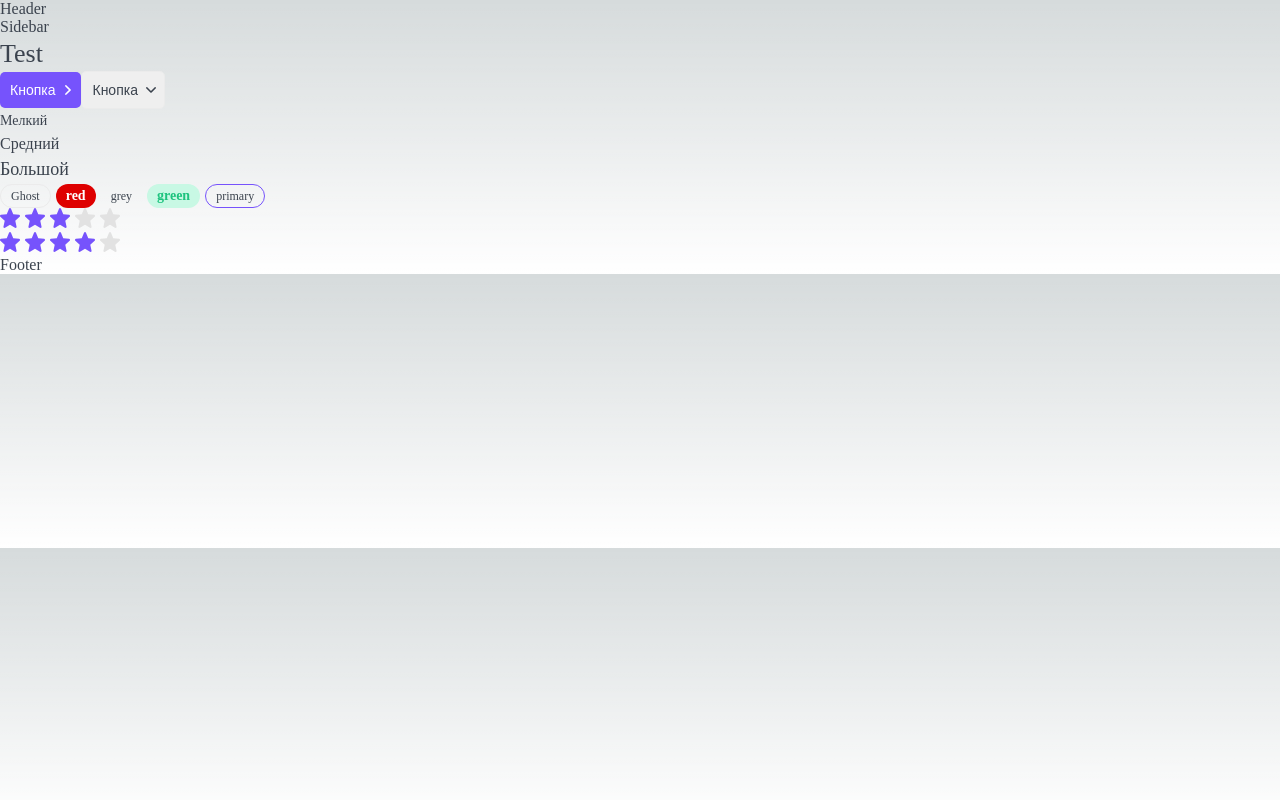
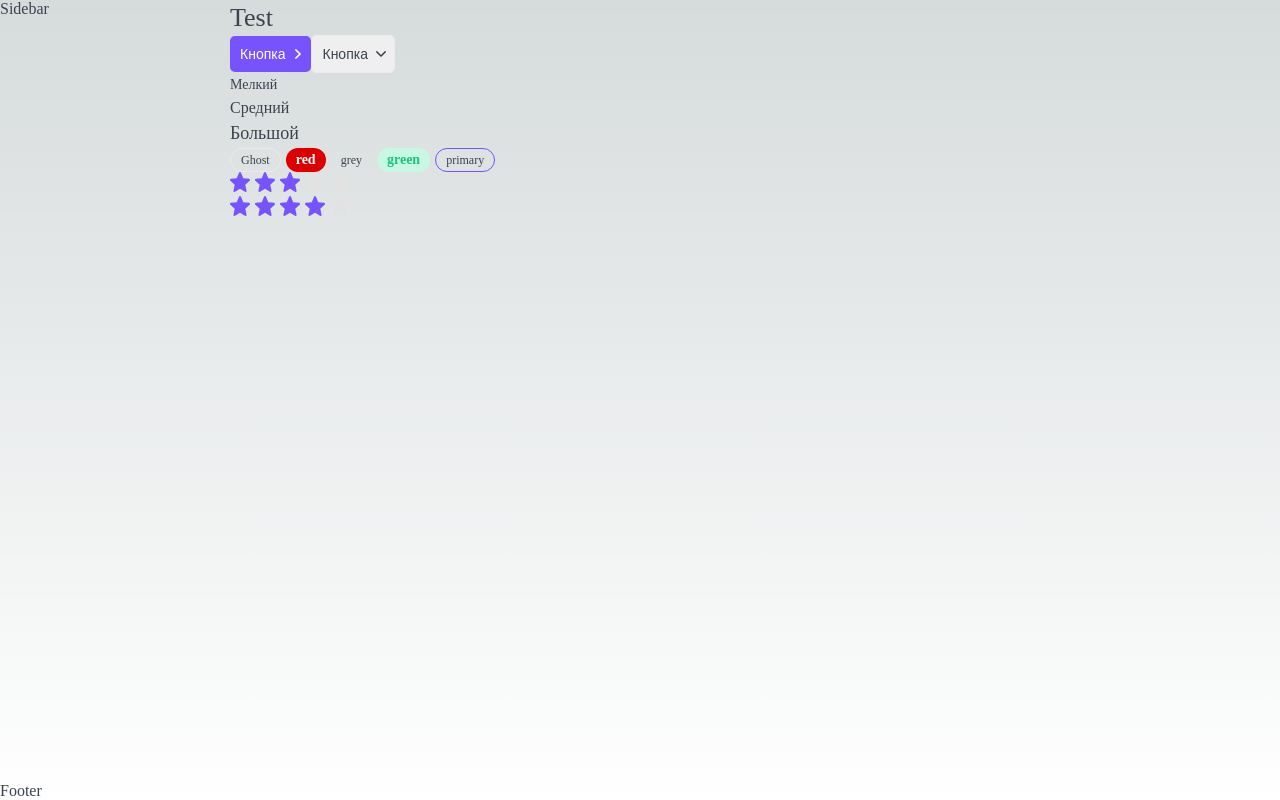
Before and after one commit to kindheart-is-good/nextjs-product-ratings, a Next.js app: page / in a window 1280 px wide. Built offline with nearby package versions, Linux system fonts and the light colour scheme.

Commit message:
Style: Create adaptive layout using CSS Grid

```diff
--- a/layout/P/Layout.module.css
+++ b/layout/P/Layout.module.css
@@ -1,18 +1,45 @@
-.p {
-	margin: 0;
+.wrapper {
+	display: grid;
+	grid-template-columns: auto 230px minmax(320px, 1200px) auto;
+	grid-template-rows: auto 1fr auto;
+	min-height: 100vh;
+	grid-template-areas:
+		". header header ."
+		". sidebar body ."
+		"footer footer footer footer";
 }
 
-.s {
-	font-size: 14px;
-	line-height: 24px;
+.header {
+	grid-area: header;
+	display: none;
 }
 
-.m {
-	font-size: 16px;
-	line-height: 22px;
+.sidebar {
+	grid-area: sidebar;
 }
 
-.l {
-	font-size: 18px;
-	line-height: 29px;
+.body {
+	grid-area: body;
 }
+
+.footer {
+	grid-area: footer;
+}
+
+@media (max-width: 756px) {
+	.wrapper {
+		grid-template-columns: minmax(320px, 1fr);
+		grid-template-areas:
+			"header"
+			"body"
+			"footer";
+	}
+
+	.sidebar {
+		display: none;
+	}
+
+	.header {
+		display: block;
+	}
+}
--- a/layout/P/Layout.tsx
+++ b/layout/P/Layout.tsx
@@ -1,5 +1,5 @@
 import { LayoutProps } from './Layout.props';
-import styles from './P.module.css';
+import styles from './Layout.module.css';
 import cn from 'classnames';
 import { Header } from './Header/Header';
 import { Sidebar } from './Sidebar/Sidebar';
@@ -8,16 +8,14 @@
 
 const Layout = ({children}: LayoutProps): JSX.Element => {
 	return (
-		<>
-			<Header />
-			<div>
-				<Sidebar />
-				<div>
-					{children}
-				</div>
+		<div className={styles.wrapper}>
+			<Header className={styles.header} />
+			<Sidebar className={styles.sidebar} />
+			<div className={styles.body}>
+				{children}
 			</div>
-			<Footer />
-		</>
+			<Footer className={styles.footer} />
+		</div>
 	);
 };
 
```
